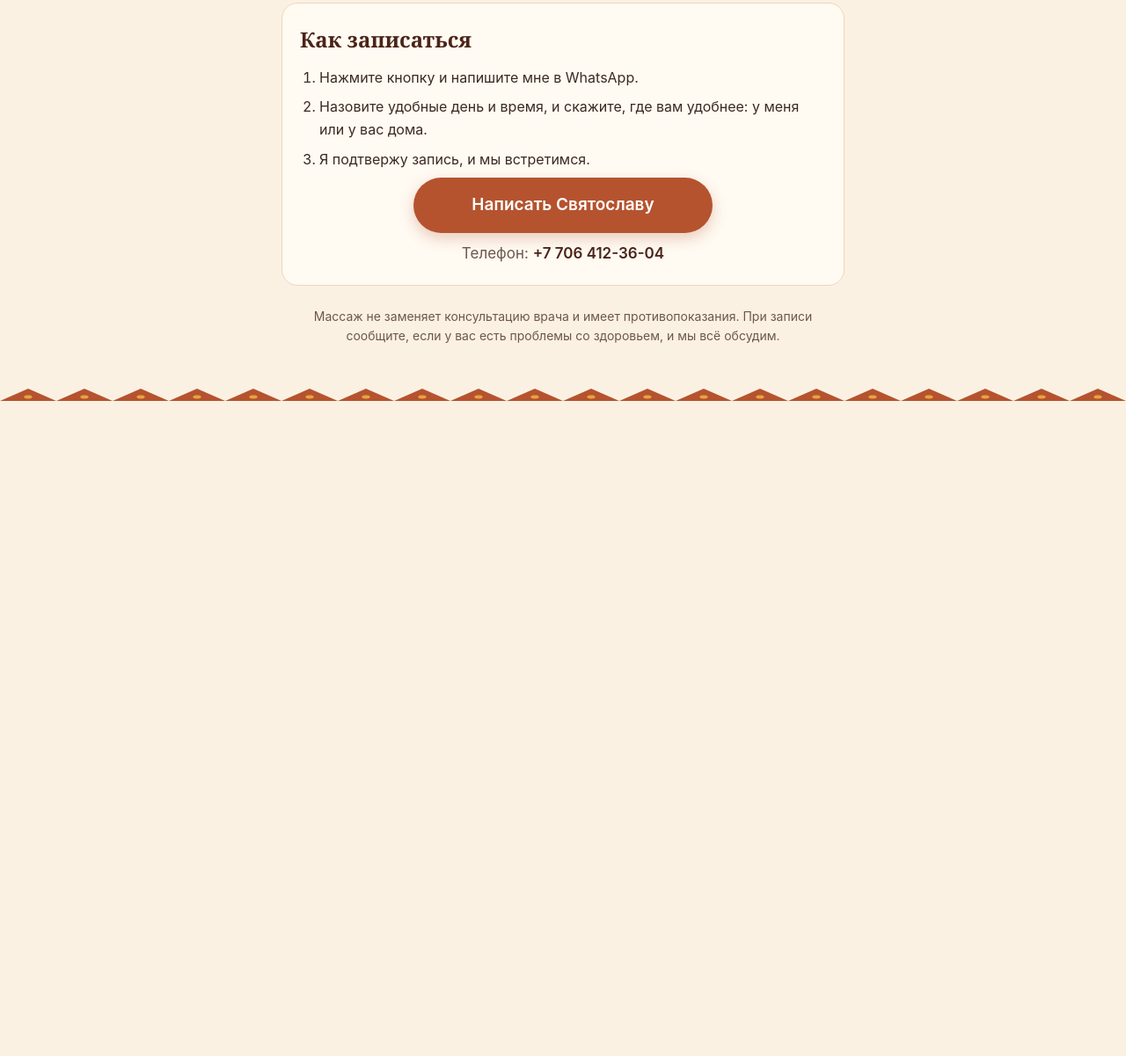
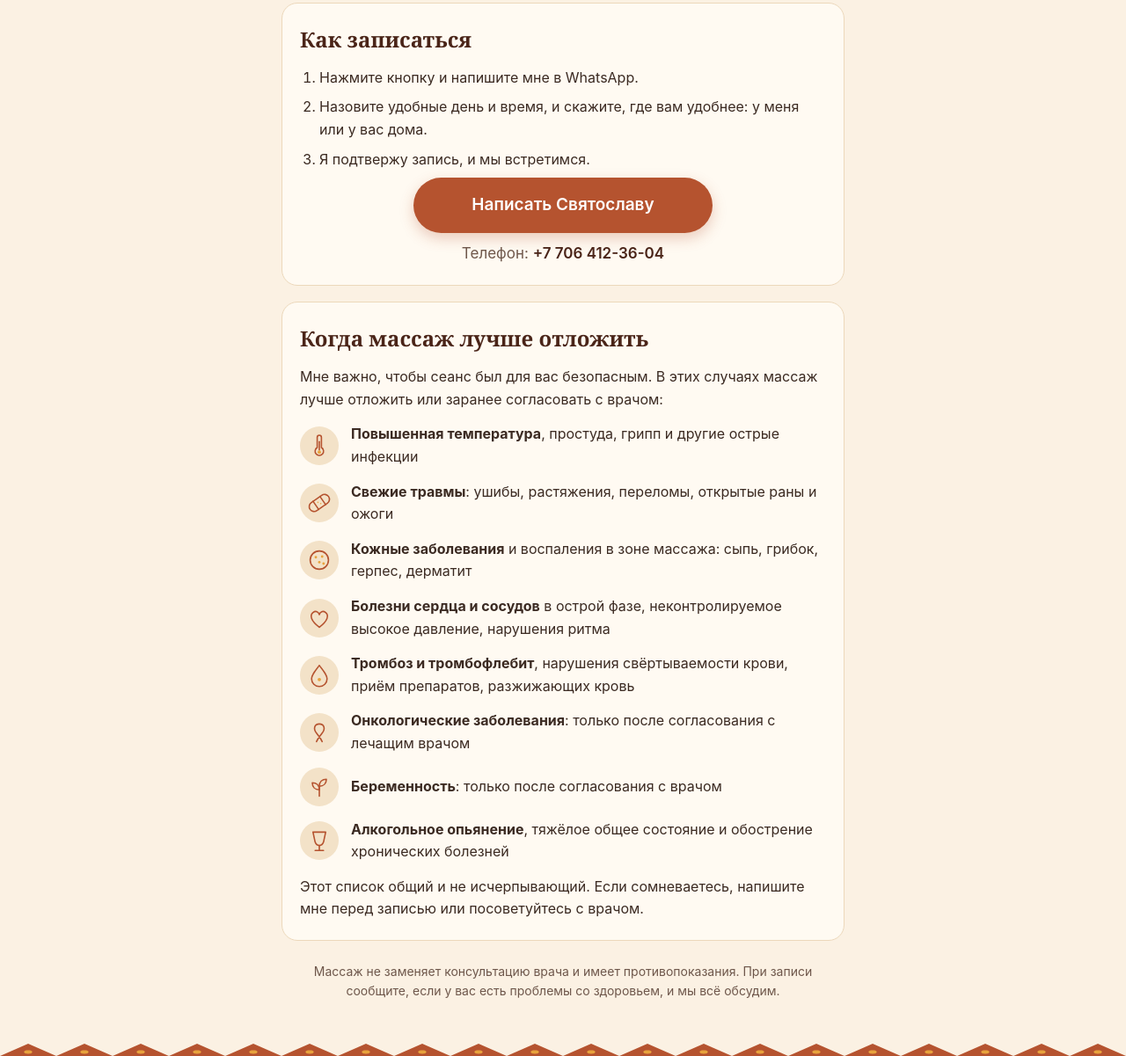
Before and after one commit to Svyat03/svyat03.github.io, a plain HTML site: page index.html in a window 1280 px wide. Shown: the part 989-2190 px from the top of the page at 88% size. Before the commit the page ends 1445 px from the top, so only its background shows below. Drawn offline with Linux system fonts and the light colour scheme.

Commit message:
Update index.html

```diff
--- a/index.html
+++ b/index.html
@@ -75,6 +75,14 @@
 
   ol.steps { margin: 0; padding-left: 22px; }
   ol.steps li { margin: 8px 0; }
+
+  .contra { list-style: none; margin: 14px 0; padding: 0; display: grid; gap: 14px; }
+  .contra li { display: flex; gap: 14px; align-items: center; margin: 0; }
+  .contra svg {
+    flex: 0 0 44px; width: 44px; height: 44px;
+    background: var(--sand); border-radius: 50%; padding: 6px;
+  }
+  .contra span { flex: 1; }
 
   .note { font-size: 14px; color: var(--muted); margin: 24px 0 0; text-align: center; }
 
@@ -157,6 +165,46 @@
     <p class="phone" style="text-align:center">Телефон: <a href="tel:+77064123604">+7 706 412-36-04</a></p>
   </section>
 
+  <section class="card">
+    <h2>Когда массаж лучше отложить</h2>
+    <p>Мне важно, чтобы сеанс был для вас безопасным. В этих случаях массаж лучше отложить или заранее согласовать с врачом:</p>
+    <ul class="contra">
+      <li>
+        <svg viewBox="0 0 40 40" aria-hidden="true"><g fill="none" stroke="#b5532f" stroke-width="2" stroke-linecap="round" stroke-linejoin="round"><path d="M17 8a3 3 0 0 1 6 0v14.5a6 6 0 1 1-6 0z"/><path d="M20 14v12"/></g><circle cx="20" cy="29" r="2.4" fill="#e8a33d"/></svg>
+        <span><strong>Повышенная температура</strong>, простуда, грипп и другие острые инфекции</span>
+      </li>
+      <li>
+        <svg viewBox="0 0 40 40" aria-hidden="true"><g fill="none" stroke="#b5532f" stroke-width="2" stroke-linecap="round" stroke-linejoin="round" transform="rotate(-35 20 20)"><rect x="4" y="13" width="32" height="14" rx="7"/><line x1="14" y1="13" x2="14" y2="27"/><line x1="26" y1="13" x2="26" y2="27"/></g><circle cx="18" cy="19" r="1" fill="#e8a33d"/><circle cx="22" cy="21" r="1" fill="#e8a33d"/></svg>
+        <span><strong>Свежие травмы</strong>: ушибы, растяжения, переломы, открытые раны и ожоги</span>
+      </li>
+      <li>
+        <svg viewBox="0 0 40 40" aria-hidden="true"><circle cx="20" cy="20" r="13" fill="none" stroke="#b5532f" stroke-width="2"/><circle cx="15" cy="16" r="1.8" fill="#e8a33d"/><circle cx="24" cy="15" r="1.8" fill="#e8a33d"/><circle cx="20" cy="23" r="1.8" fill="#e8a33d"/><circle cx="26" cy="25" r="1.8" fill="#e8a33d"/></svg>
+        <span><strong>Кожные заболевания</strong> и воспаления в зоне массажа: сыпь, грибок, герпес, дерматит</span>
+      </li>
+      <li>
+        <svg viewBox="0 0 40 40" aria-hidden="true"><path d="M20 33 C8 24 6 16 11 12 C15 9 19 11 20 15 C21 11 25 9 29 12 C34 16 32 24 20 33 Z" fill="none" stroke="#b5532f" stroke-width="2" stroke-linejoin="round"/></svg>
+        <span><strong>Болезни сердца и сосудов</strong> в острой фазе, неконтролируемое высокое давление, нарушения ритма</span>
+      </li>
+      <li>
+        <svg viewBox="0 0 40 40" aria-hidden="true"><path d="M20 6 C27 15 31 20 31 25 A11 11 0 0 1 9 25 C9 20 13 15 20 6 Z" fill="none" stroke="#b5532f" stroke-width="2" stroke-linejoin="round"/><circle cx="20" cy="26" r="2.4" fill="#e8a33d"/></svg>
+        <span><strong>Тромбоз и тромбофлебит</strong>, нарушения свёртываемости крови, приём препаратов, разжижающих кровь</span>
+      </li>
+      <li>
+        <svg viewBox="0 0 40 40" aria-hidden="true"><path d="M20 8 C13 8 11 15 16 21 C19 25 22 28 24 33 M20 8 C27 8 29 15 24 21 C21 25 18 28 16 33" fill="none" stroke="#b5532f" stroke-width="2" stroke-linecap="round" stroke-linejoin="round"/></svg>
+        <span><strong>Онкологические заболевания</strong>: только после согласования с лечащим врачом</span>
+      </li>
+      <li>
+        <svg viewBox="0 0 40 40" aria-hidden="true"><g fill="none" stroke="#b5532f" stroke-width="2" stroke-linecap="round" stroke-linejoin="round"><path d="M20 33 V19"/><path d="M20 24 C14 24 10 20 10 14 C16 14 20 18 20 24"/><path d="M20 19 C20 13 24 9 30 9 C30 15 26 19 20 19"/></g></svg>
+        <span><strong>Беременность</strong>: только после согласования с врачом</span>
+      </li>
+      <li>
+        <svg viewBox="0 0 40 40" aria-hidden="true"><g fill="none" stroke="#b5532f" stroke-width="2" stroke-linecap="round" stroke-linejoin="round"><path d="M11 8 H29 L26 22 C25 25 22 27 20 27 C18 27 15 25 14 22 Z"/><path d="M20 27 V34 M14 34 H26"/></g></svg>
+        <span><strong>Алкогольное опьянение</strong>, тяжёлое общее состояние и обострение хронических болезней</span>
+      </li>
+    </ul>
+    <p>Этот список общий и не исчерпывающий. Если сомневаетесь, напишите мне перед записью или посоветуйтесь с врачом.</p>
+  </section>
+
   <p class="note">Массаж не заменяет консультацию врача и имеет противопоказания. При записи сообщите, если у вас есть проблемы со здоровьем, и мы всё обсудим.</p>
 
 </main>
```
